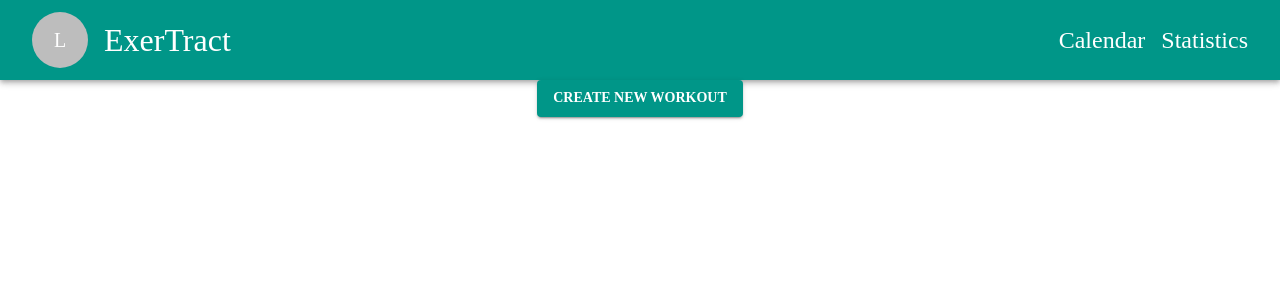
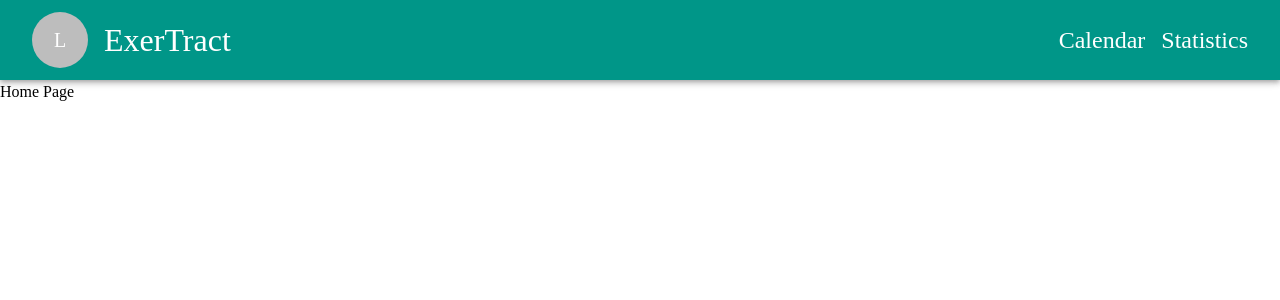
Before and after one commit to zwhys/statica, a React (Create React App) app: page /home in a window 1280 px wide. Shown: the top 300 px of the page. Built offline with nearby package versions, Linux system fonts and the light colour scheme.

Commit message:
Organise files, create pages and components

```diff
--- a/src/App.tsx
+++ b/src/App.tsx
@@ -1,10 +1,22 @@
 import React from "react"
-import { Button, Box } from "@mui/material"
-import SelectExerciseType from "./selectExerciseType"
+import { BrowserRouter, Routes, Route } from "react-router-dom"
+import { Calendar } from "./pages/calendar"
+import { Statistics } from "./pages/statistics"
+import NoPage from "./pages/noPage"
+import Home from "./pages/home"
 
 function App() {
   return (
-    <SelectExerciseType/>
+    <BrowserRouter>
+      <Routes>
+        <Route index element={ <Home/>}/>
+        <Route path="/home" element={<Home/>}/>
+        <Route path="/calendar" element={<Calendar/>}/>
+        <Route path="/statistics" element={<Statistics/>}/>
+        <Route path="*" element={<NoPage/>}/>
+      </Routes>
+    </BrowserRouter>
+
   )
 }
 
--- a/src/index.tsx
+++ b/src/index.tsx
@@ -4,7 +4,7 @@ import './index.css';
 import { createTheme, ThemeProvider } from "@mui/material"
 import { red, green, teal, deepPurple } from "@mui/material/colors"
 import App from './App';
-import ExerTractHeader from './header';
+import ExerTractHeader from './components/header';
 
 const theme = createTheme({
   palette: {
--- /dev/null
+++ b/src/pages/calendar.tsx
@@ -0,0 +1,8 @@
+import { Typography } from "@mui/material"
+import React from "react"
+
+export function Calendar() {
+  return <Typography>Calendar</Typography>
+}
+
+export default Calendar
--- /dev/null
+++ b/src/pages/home.tsx
@@ -0,0 +1,8 @@
+import { Typography } from "@mui/material"
+import React from "react"
+
+export function Home() {
+  return <Typography>Home Page</Typography>
+}
+
+export default Home
--- /dev/null
+++ b/src/pages/noPage.tsx
@@ -0,0 +1,8 @@
+import { Typography } from "@mui/material"
+import React from "react"
+
+export function NoPage() {
+  return <Typography>Wut U Doin Here</Typography>
+}
+
+export default NoPage
--- /dev/null
+++ b/src/pages/statistics.tsx
@@ -0,0 +1,8 @@
+import { Typography } from "@mui/material"
+import React from "react"
+
+export function Statistics() {
+  return <Typography>Statistics</Typography>
+}
+
+export default Statistics
```
Also changed, not shown: src/components/header.tsx (renamed from src/header.tsx), src/components/selectExerciseType.tsx (renamed from src/selectExerciseType.tsx).
